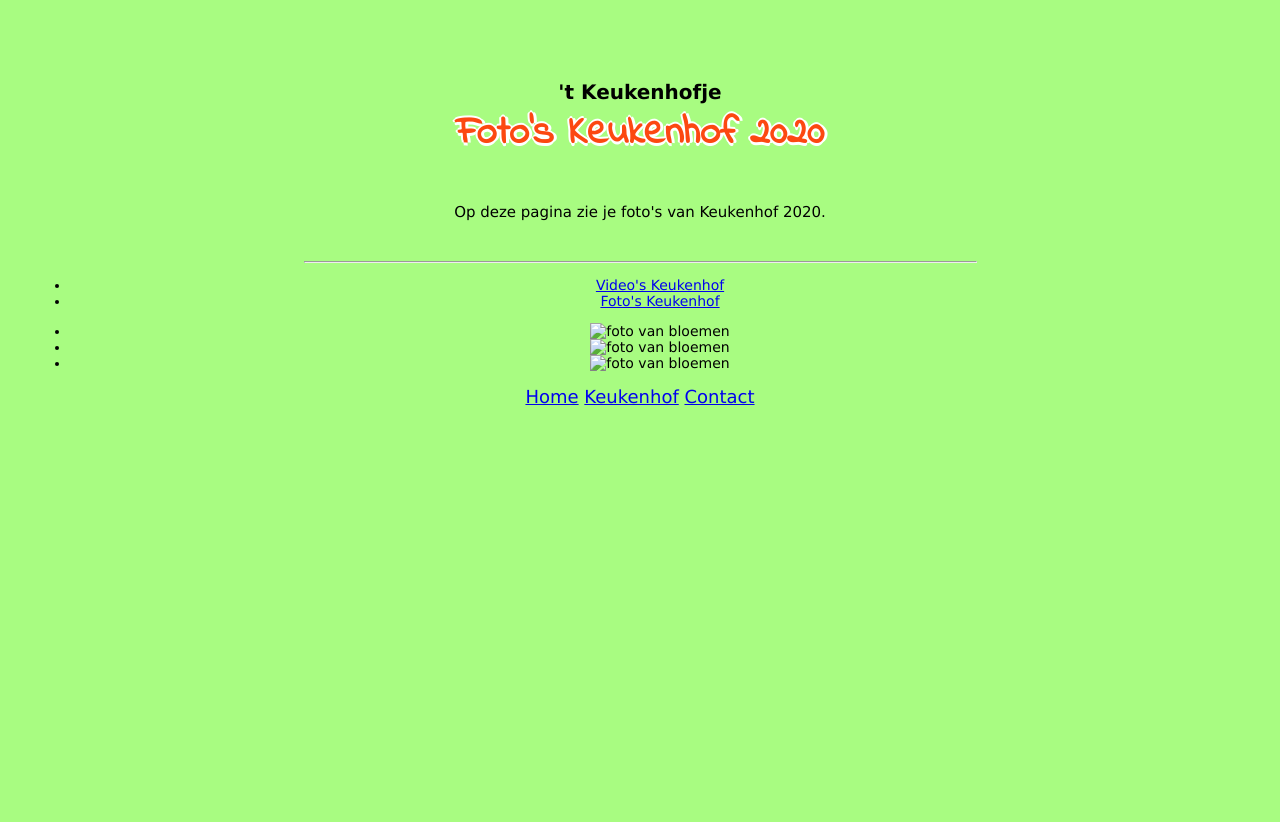
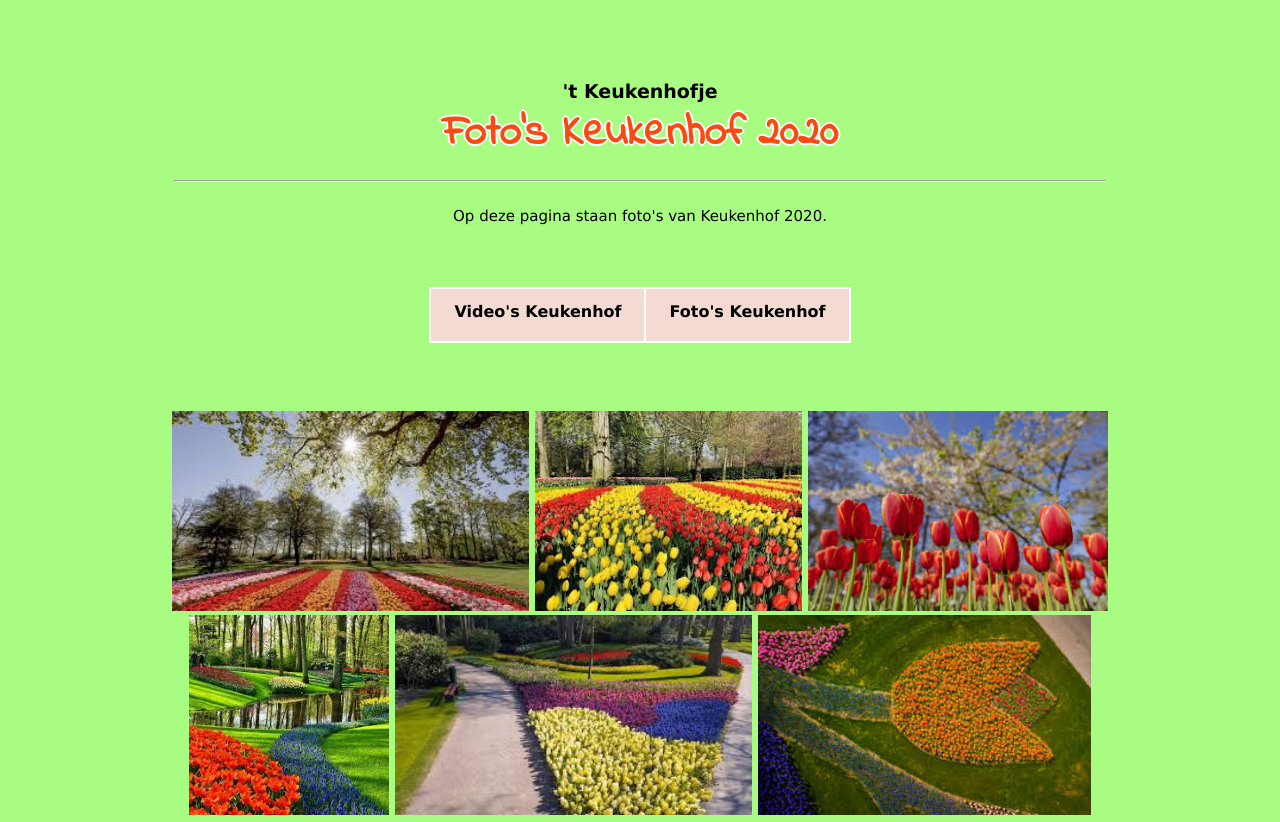
Before and after one commit to DebbySpaninks/DS-Github-Repository, a plain HTML site: page Eindopdracht/fotos.html in a window 1280 px wide. Shown: the top 822 px of the page. Before the commit the page ends 800 px from the top, so only its background shows below. Drawn offline with Linux system fonts and the light colour scheme.

Commit message:
Eindopdracht
afgerond

```diff
--- a/Eindopdracht/fotos.html
+++ b/Eindopdracht/fotos.html
@@ -4,45 +4,50 @@
     <meta charset="UTF-8" />
     <meta name="viewport" content="width=device-width, initial-scale=1.0" />
     <link rel="stylesheet" type="text/css" href="styles.css" />
-    <link
-      href="https://fonts.googleapis.com/css2?family=Indie+Flower&display=swap"
-      rel="stylesheet"
-    />
+    <link href="https://fonts.googleapis.com/css2?family=Indie+Flower&display=swap" rel="stylesheet"/>
     <title>Keukenhofgevoel bij je thuis</title>
   </head>
 
   <body>
-    <header>
+    <div class="grid-container">
+      <header class="header">
       <h1>
         't Keukenhofje <br />
         <a class="keukenhofgevoel">Foto's Keukenhof 2020</a> <br />
       </h1>
+      <hr />
       <p>
-        Op deze pagina zie je foto's van Keukenhof 2020.
+        Op deze pagina staan foto's van Keukenhof 2020.
       </p>
-      <hr />
-      <nav class="navlink-video-foto">
-        <ul>
-          <li><a href="videos.html">Video's Keukenhof</a></li>
-          <li><a href="fotos.html">Foto's Keukenhof</a></li>
-        </ul>
+      </header>
+
+      <nav class="nav-flex-container">
+        <div class="link-flex-video">
+          <a href="videos.html">Video's <br class="nav-link-break" /> Keukenhof</a>
+        </div>
+        <div class="link-flex-foto">
+          <a href="fotos.html">Foto's <br class="nav-link-break" /> Keukenhof</a>
+        </div>
       </nav>
-    </header>
 
-    <main>
-      <div class="fotos">
-        <ul>
-          <li><img scr="fotovanbloemen.jpg" alt="foto van bloemen" /></li>
-          <li><img scr="fotovanbloemen.jpg" alt="foto van bloemen" /></li>
-          <li><img scr="fotovanbloemen.jpg" alt="foto van bloemen" /></li>
-        </ul>
-      </div>
-    </main>
+      <main>
+        <br>
+        <div class="foto's">
+          <img src="bloemenveldenkeukenhof.jpg" alt="Bloemenvelden">
+          <img src="rodegeletulpkeukenhof.jpg" alt="Rode en gele tulpen">
+          <img src="rodetulpkeukenhof.jpg" alt="Rode tulpen">
+          <img src="vijvermetbloemen.jpg" alt="Vijver met bloemen">
+          <img src="mooiefotokeukenhof.jpg" alt="Mooie foto keukenhof">
+          <img src="levensgrotetulp.jpg" alt="Levensgrote tulp">
+        </div>
+        <br>
+      </main>
 
-    <footer>
-      <a href="index.html">Home</a>
-      <a href="https://keukenhof.nl/nl/">Keukenhof</a>
-      <a href="contact.html">Contact</a>
-    </footer>
+      <footer class="footer">
+        <a class="link-index" href="index.html">Home</a>
+        <a class="link-keukenhof" href="https://keukenhof.nl/nl/">Keukenhof</a>
+        <a class="link-contact" href="contact.html">Contact</a>
+      </footer>
+    </div>
   </body>
 </html>
--- a/Eindopdracht/styles.css
+++ b/Eindopdracht/styles.css
@@ -1,21 +1,37 @@
 body {
   background-color: #a8fc81;
   font-family: "Lucida Sans Unicode", "Lucida Sans", "Arial", sans-serif;
-  font-size: 14px;
+  font-size: 14px; /*16px default*/
   text-align: center;
-  margin: 35px 10px;
+  margin: 0;
+}
+
+.grid-container {
+  display: grid;
+  grid-template-columns: 1fr;
+  grid-template-rows: 300px 80px auto 50px;
+  grid-template-areas:
+    "header"
+    "nav"
+    "main"
+    "footer";
+}
+
+.header {
+  grid-area: header;
 }
 
 h1 {
   font-size: 16px;
-  margin: 0px 30px 17px 30px;
+  margin: 25px 25px 12px 25px;
+  padding: 5px;
 }
 
 .keukenhofgevoel {
   color: rgb(252, 72, 17);
   font-family: "Indie Flower", cursive;
   font-size: 36px;
-  text-shadow: -2px 0 white, 0 3px white, 3px 0 white, 0 -2px white;
+  text-shadow: -2px 0 white, 0 2px white, 2px 0 white, 0 -2px white;
 }
 
 hr {
@@ -23,88 +39,113 @@ hr {
 }
 
 p {
-  margin: 18px 20px 0px 20px;
+  margin: 18px 26px 5px 26px;
 }
 
-.nav-container {
-  margin: 30px 5px;
+.nav-flex-container {
+  grid-area: nav;
   display: flex;
   flex-flow: row nowrap;
-  justify-content: auto;
-  padding: 2px;
+  justify-content: center;
   cursor: pointer;
   font-weight: 900;
 }
 
-.nav-container a {
+.nav-flex-container a {
   text-decoration-line: none;
   color: black;
 }
 
-.link-video:hover a {
-  color: white;
-
-}
-
-.link-foto:hover a {
-  color: white;
-
-}
-
-.link-video,
-.link-foto {
+.link-flex-video,
+.link-flex-foto {
   background-color: rgb(243, 218, 211);
-  border: 2px solid white;
+  border-top: 2px solid white;
   font-size: 16px;
   flex-grow: 1;
   overflow: hidden;
-  padding: 14px 16px;
+  padding: 13px;
 }
 
-.link-foto {
-  border-left: 0px;
+.link-flex-video {
+  border-right: 1px solid white;
 }
 
-.link-video:hover {
+.link-flex-foto {
+  border-left: 1px solid white;
+}
+
+.link-flex-video:hover a {
+  color: white;
+}
+
+.link-flex-foto:hover a {
+  color: white;
+}
+
+.link-flex-video:hover {
   background-color: rgb(252, 72, 17);
 }
 
-.link-foto:hover {
+.link-flex-foto:hover {
   background-color: rgb(252, 72, 17);
 }
 
-.video-container {
+.videoWrapper {
+  grid-area: main;
   position: relative;
   overflow: hidden;
-  width: 100%;
   padding-top: 56.25%; /*16:9 Aspect Ratio (divide 9 by 16 = 0.5625)*/
+  margin: 0px;
 }
 
-.responsive-video {
+.videoWrapper iframe {
   position: absolute;
   top: 0;
-  right: 0;
-  bottom: 0;
   left: 0;
-  width: 75%;
-  height: 75%;
-  margin: auto;
+  width: 100%;
+  height: 100%;
 }
 
-footer {
-  font-size: 18px;
-  margin-top: 15px;
+.video-link-list {
+  list-style-type: none;
+  font-size: 14px;
+  line-height: 30px;
+  padding: 0px;
 }
 
-@media (min-width: 400px) {
-  .nav-container {
-    margin: 30px 40px;
-    color: black;
-  }
+img {
+  height: 70px;
+}
+
+.footer {
+  position: static;
+  bottom: 35px;
+  background-color: rgb(243, 218, 211);
+  font-size: 16px;
+  grid-area: footer;
+  padding: 13px;
+  cursor: pointer;
+  font-weight: 600;
+}
+
+.footer a {
+  color: black;
+}
+
+.link-index:hover {
+  color: rgb(15, 207, 15);
+}
+
+.link-keukenhof:hover {
+  color: rgb(15, 207, 15);
+}
+
+.link-contact:hover {
+  color: rgb(15, 207, 15);
 }
 
 @media (max-width: 570px) {
-  .tablet-break {
+  .p-break {
     display: none;
   }
   p {
@@ -113,47 +154,132 @@ footer {
 }
 
 @media (min-width: 768px) {
-  h1 {
-    margin: 80px 30px 30px 30px;
-}
-  .mobile-break {
+  .grid-container {
+    font-size: 17px;
+    grid-gap: 10px;
+    grid-template-columns: repeat(3, 1fr);
+    grid-template-rows: 250px 160px auto 50px;
+    grid-template-areas:
+      "header header header"
+      "nav nav nav"
+      "main main main"
+      "footer footer footer";
+    margin: 45px 20px 30px 20px;
+  }
+
+  .p-break,
+  .nav-link-break {
     display: none;
   }
+
+  h1 {
+    font-size: 19px;
+    margin: 30px 30px 15px 30px;
+  }
+
+  .keukenhofgevoel {
+    font-size: 43px;
+  }
+
   p {
-    margin: 32px 25px 0px 25px;
-}
+    margin: 32px 60px 5px 60px;
+  }
 
-  .nav-container {
-    margin: 50px 150px;
+  .nav-flex-container {
+    height: 56px;
+    margin: auto;
+  }
+
+  .nav-flex-container a {
+    padding: 10px;
+  }
+
+  .link-flex-video,
+  .link-flex-foto {
+    border: 2px solid white;
+  }
+
+  .link-flex-foto {
+    border-left: none;
+  }
+
+  main {
+    grid-column-start: 1;
+    grid-column-end: 4;
+    grid-row-start: 3;
+    grid-row-end: 4;
+    margin: 15px 90px 30px 90px;
+  }
+
+  img {
+    height: 120px;
+  }
+
+  .footer {
+    font-size: 17px;
+    margin: 0px 230px;
   }
 }
 
-@media (min-width: 1024px) {
-  body {
-    margin: 80px 30px;
+@media (min-width: 900px) {
+  .grid-container {
+    font-size: 18px;
+    grid-gap: 5px;
+    grid-template-columns: repeat(3, 1fr);
+    grid-template-rows: 210px 110px auto 50px;
+    grid-template-areas:
+      "header header header"
+      "nav nav nav"
+      "main main main"
+      "footer footer footer";
   }
 
   h1 {
-    font-size: 20px;
-    margin: 20px 0px 30px 0px;
+    margin: 30px 0px 10px 0px;
   }
-  .keukenhofgevoel {
-    font-size: 40px;
-  }
-  .nav-container {
-    margin: 60px 200px;
-  }
-  p {
-    font-size: 15px;
-    margin: 40px 60px;
-}
-  .tablet-break {
+
+  .h1-break {
     display: none;
   }
 
-  .nav-container :link {
-  text-decoration-line: none;
-  color: black;
+  p {
+    font-size: 15px;
+    margin: 25px 60px 10px 60px;
+  }
+
+  hr {
+    width: 75%;
+  }
+
+  .nav-flex-container {
+    margin: auto;
+  }
+
+  main {
+    grid-column-start: 1;
+    grid-column-end: 4;
+    grid-row-start: 3;
+    grid-row-end: 4;
+  }
+
+  img {
+    height: 200px;
+  }
+
+  .video-link-list {
+    list-style-type: none;
+    font-size: 22px;
+    line-height: 43px;
+    padding: 0px;
+  }
+
+  .footer {
+    font-size: 18px;
+    margin: 0px 320px;
+  }
+
+  .footer a {
+    margin: 15px;
+    padding: 2px;
+  }
 }
-
-}
```
Also changed, not shown: Eindopdracht/contact.html (+34 -23 lines), Eindopdracht/index.html (+21 -24 lines), Eindopdracht/videos.html (+30 -30 lines), Eindopdracht/bloemenveldenkeukenhof.jpg (added), Eindopdracht/levensgrotetulp.jpg (added), Eindopdracht/mooiefotokeukenhof.jpg (added), Eindopdracht/rodegeletulpkeukenhof.jpg (added), Eindopdracht/rodetulpkeukenhof.jpg (added), Eindopdracht/vijvermetbloemen.jpg (added).
